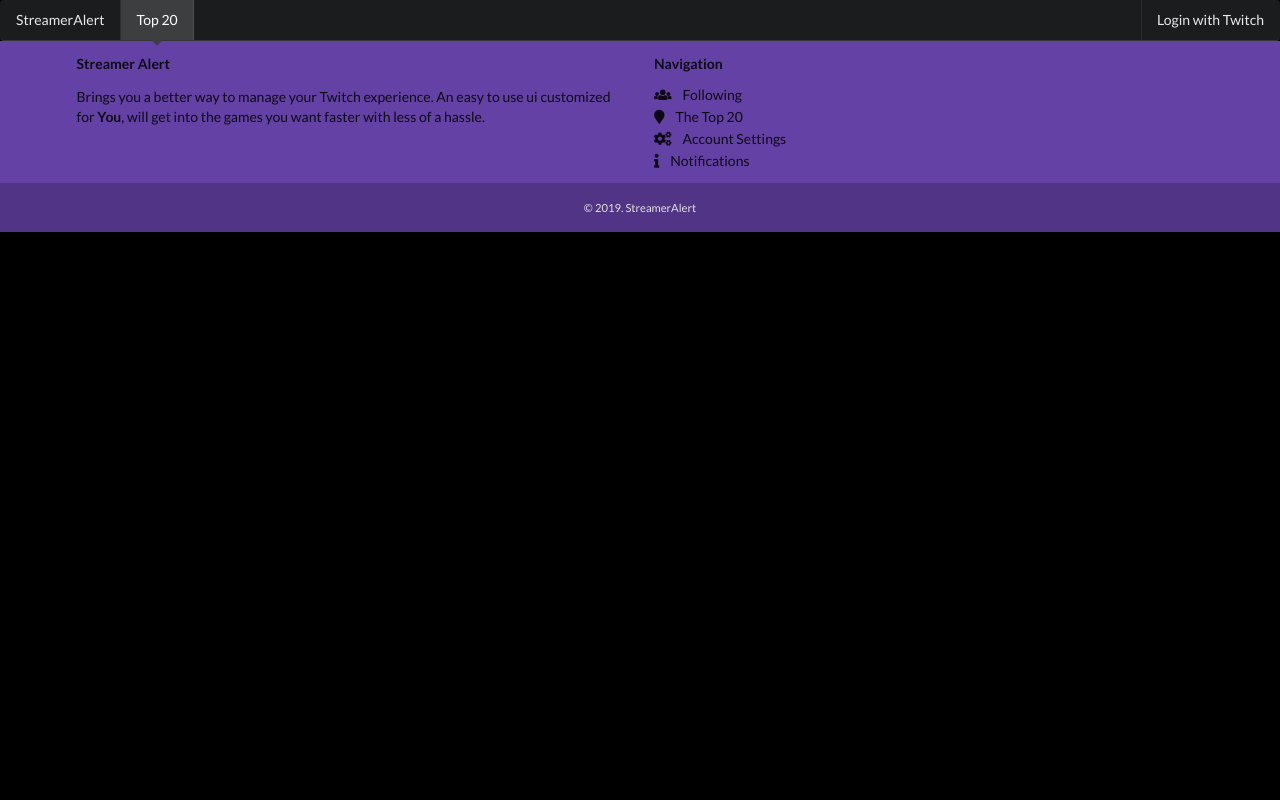
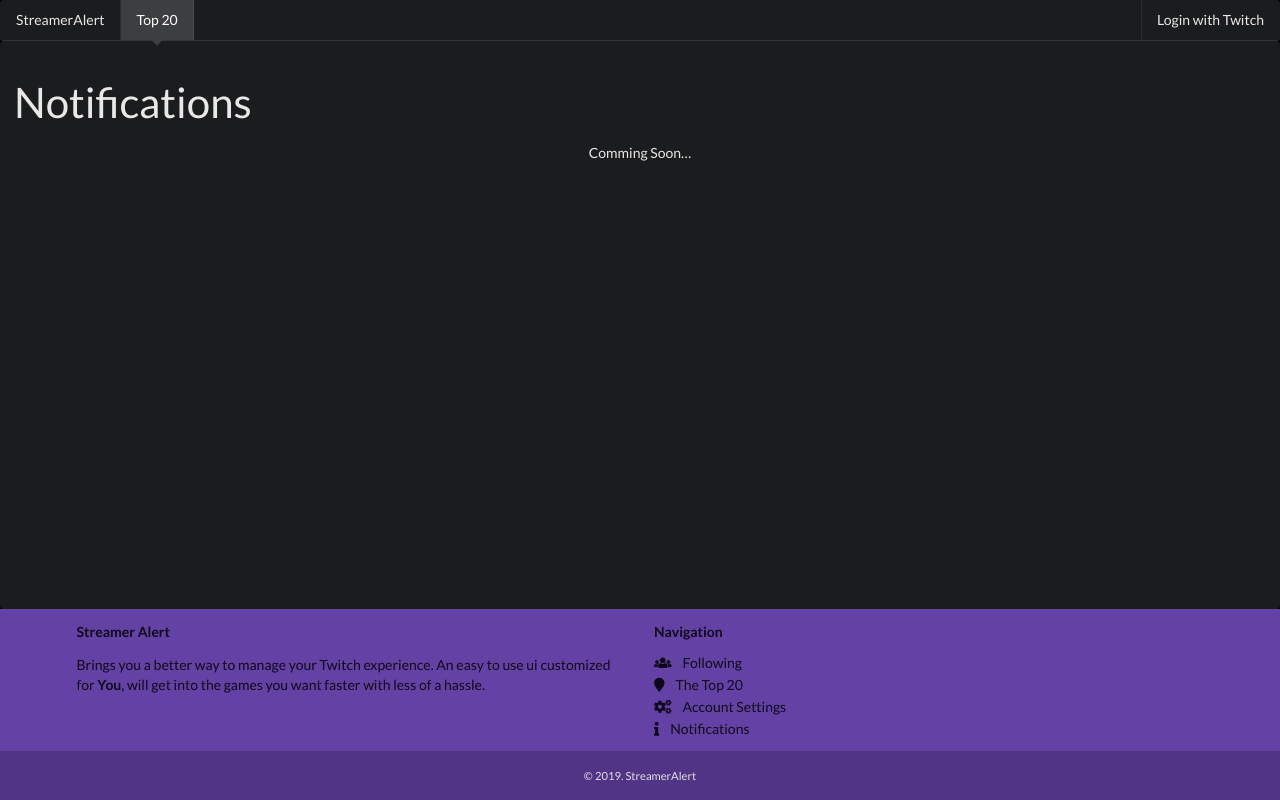
Before and after one commit to Nick-Damico/vue-twitch-alert, a Vue app: page /notifications in a window 1280 px wide. Built offline with nearby package versions, Linux system fonts and the light colour scheme; no server answers.

Commit message:
Add Notifications component. Connect with router-link

```diff
--- a/src/components/NavigationBar.vue
+++ b/src/components/NavigationBar.vue
@@ -8,7 +8,7 @@
       Top 20
     </router-link>
     <div v-if="isLoggedIn" class="right menu">
-      <a class="ui item">Notifications</a>
+      <router-link to="/notifications" class="ui item">Notifications</router-link>
       <router-link to="/following" class="ui item">Following</router-link>
       <a class="ui item">Account</a>
       <a class="ui item" @click="logout">Logout</a>
--- /dev/null
+++ b/src/components/Notifications.vue
@@ -0,0 +1,26 @@
+<template lang="html">
+  <div class="ui inverted center aligned segment notifications">
+    <div class="ui text">
+      <h2 class="ui inverted text-slim notification__title">
+        Notifications
+      </h2>
+      <p>Comming Soon&hellip;</p>
+    </div>
+  </div>
+</template>
+
+<script>
+export default {
+  name: 'Notifications'
+}
+</script>
+
+<style lang="css" scoped>
+
+.notification__title {
+  font-size: 3rem;
+  margin-top: 20px !important;
+  text-align: left;
+  font-weight: 300 !important;
+}
+</style>
--- a/src/main.js
+++ b/src/main.js
@@ -3,6 +3,7 @@
 import App from './App.vue'
 import AuthHandler from './components/AuthHandler'
 import TopTwenty from './components/TopTwenty'
+import Notifications from './components/Notifications'
 import LandingPage from './components/LandingPage'
 import Following from './components/Following'
 import store from './store/index'
@@ -20,6 +21,7 @@
     { path: '/oauth2/callback', component: AuthHandler },
     { path: '/', component: LandingPage },
     { path: '/top-20', component: TopTwenty },
+    { path: '/notifications', component: Notifications },
     { path: '/following', component: Following }
   ],
 })
```
